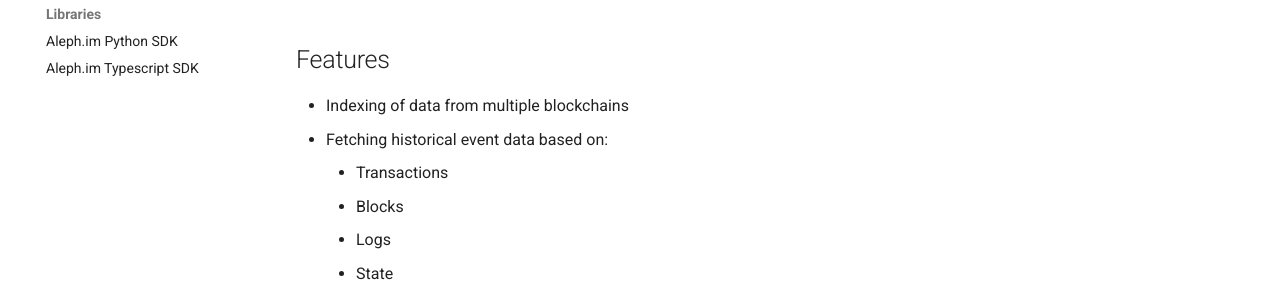
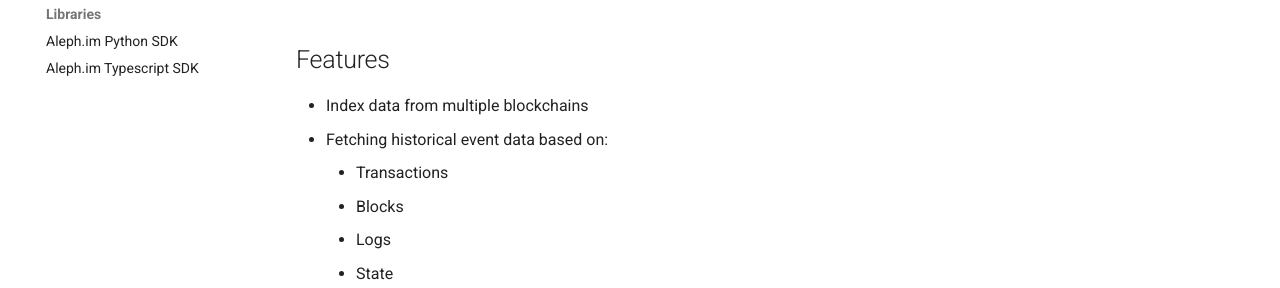
Before and after one commit to aleph-im/aleph-docs, an MkDocs documentation site: the page built from docs/frameworks/indexer.md, in a window 1280 px wide and 1121 px high. Shown: the part 411-699 px from the top of the window. Built offline with MkDocs 1.6.1 and Material for MkDocs 9.7.7, drawn with Linux system fonts in a browser that asks for light colours.

Commit message:
Update docs/frameworks/indexer.md
Co-authored-by: Olivier Desenfans <desenfans.olivier@gmail.com>

```diff
--- a/docs/frameworks/indexer.md
+++ b/docs/frameworks/indexer.md
@@ -11,7 +11,7 @@ Examples of working indexers can be found in the [Aleph Indexer Library](https:/
 
 ## Features
 
-- Indexing of data from multiple blockchains
+- Index data from multiple blockchains
 - Fetching historical event data based on:
     - Transactions
     - Blocks
```
